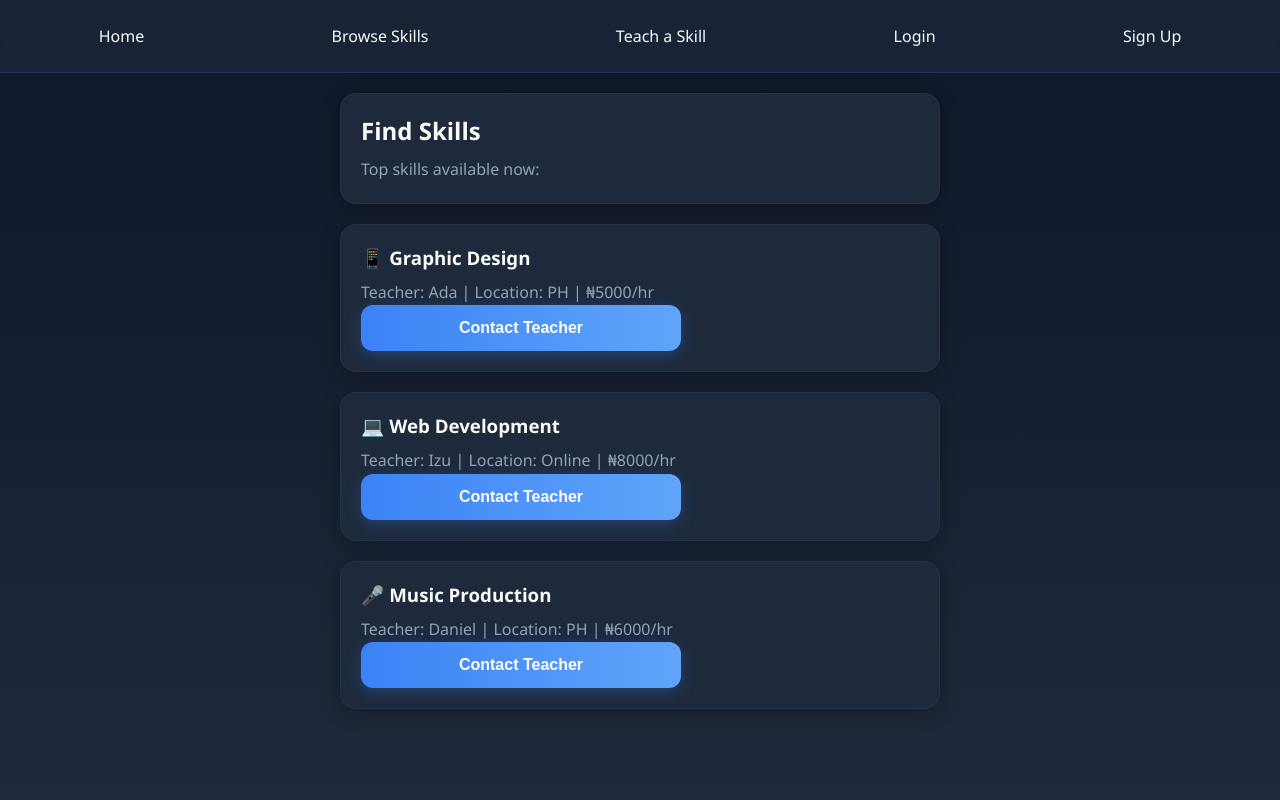
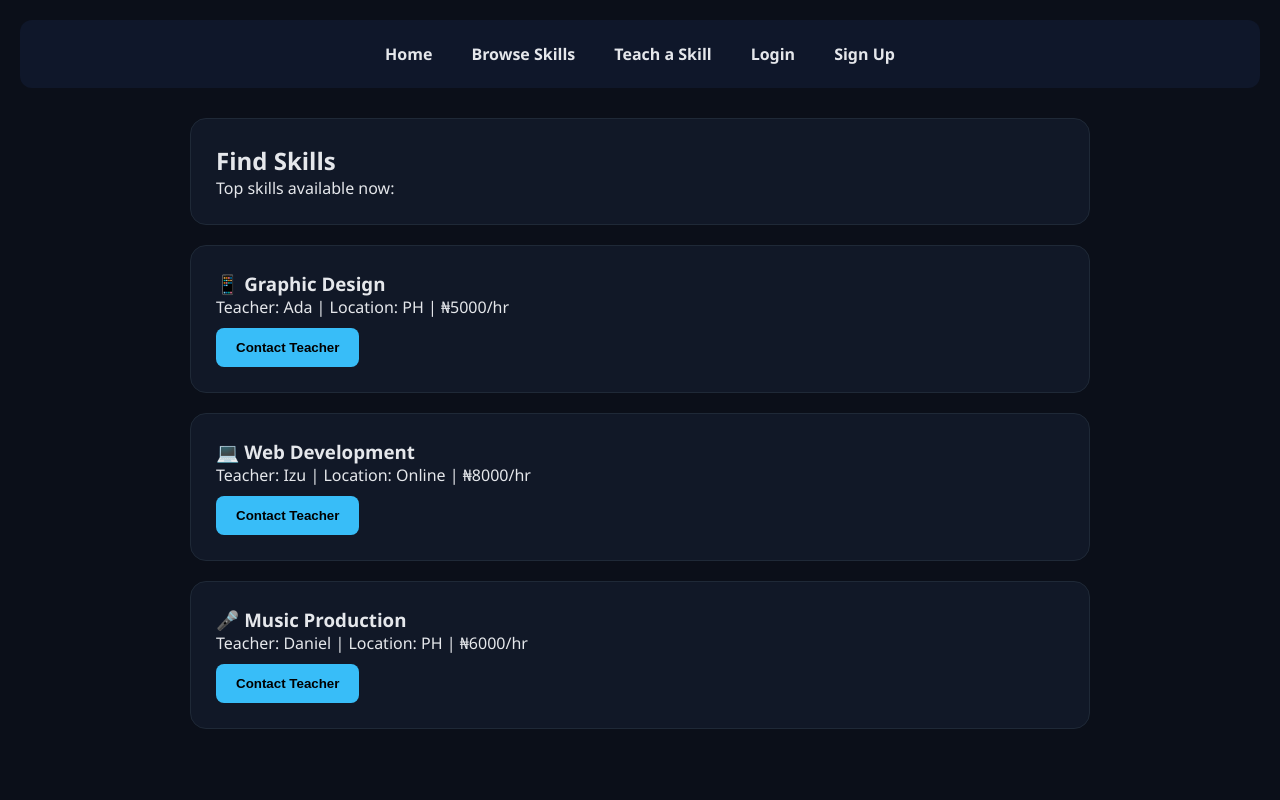
Before and after one commit to emma5004/Skillswap-, a Flask app: page /browse in a window 1280 px wide. Run offline with Flask 3, Linux system fonts and the light colour scheme; data that the repository does not hold is empty.

Commit message:
Refactor CSS variables and styles for new theme

```diff
--- a/static/style.css
+++ b/static/style.css
@@ -1,117 +1,58 @@
-/* ===== CLASSIC SKILLSWAP THEME ===== */
 :root {
-    --bg-dark: #0f172a; /* deep navy - classic */
-    --bg-card: #1e293b; /* card background */
-    --accent: #3b82f6;  /* royal blue */
-    --accent-glow: #60a5fa; /* glow */
-    --text: #f8fafc; /* white text */
-    --text-muted: #94a3b8; /* grey text */
+    --bg: #0b0f19;
+    --card: #111827;
+    --text: #e5e7eb;
+    --accent: #38bdf8;
 }
 
-* {
-    margin: 0;
-    padding: 0;
-    box-sizing: border-box;
+* { margin: 0; padding: 0; box-sizing: border-box; }
+
+body {
+    background: var(--bg);
+    color: var(--text);
+    font-family: 'Segoe UI', sans-serif;
+    padding: 20px;
 }
 
-body {
-    font-family: 'Segoe UI', Tahoma, Geneva, Verdana, sans-serif;
-    background: linear-gradient(180deg, #0f172a 0%, #1e293b 100%); /* classic gradient */
-    color: var(--text);
-    min-height: 100vh;
-    background-attachment: fixed; /* background stays when scrolling */
-}
-
-/* ===== NAVBAR - CLASSIC GLASS ===== */
 .navbar {
+    background: #0f172a;
+    padding: 15px 20px;
     display: flex;
     flex-wrap: wrap;
+    gap: 15px;
     justify-content: center;
-    gap: 10px;
-    padding: 15px;
-    background: rgba(30, 41, 59, 0.7); /* glass effect */
-    backdrop-filter: blur(10px); /* frosted glass */
-    border-bottom: 1px solid rgba(59, 130, 246, 0.2);
-    position: sticky;
-    top: 0;
-    z-index: 100;
+    margin-bottom: 30px;
+    border-radius: 12px;
 }
 
 .navbar a {
     color: var(--text);
     text-decoration: none;
-    padding: 10px 16px;
-    border-radius: 12px;
-    font-size: 14px;
-    font-weight: 500;
-    white-space: nowrap;
-    transition: all 0.3s ease;
+    font-weight: 600;
+    padding: 8px 12px;
 }
 
-.navbar a:hover {
-    background: var(--accent);
-    box-shadow: 0 0 15px var(--accent-glow); /* glow on hover */
+.navbar a:hover { color: var(--accent); }
+
+main { max-width: 900px; margin: 0 auto; }
+
+.card {
+    background: var(--card);
+    padding: 25px;
+    border-radius: 16px;
+    margin-bottom: 20px;
+    border: 1px solid #1f2937;
 }
 
-/* ===== CARDS - LIKE PREMIUM PROFILE CARDS ===== */
-.card {
-    background: var(--bg-card);
-    border: 1px solid rgba(59, 130, 246, 0.1);
-    border-radius: 16px;
-    padding: 20px;
-    margin: 15px;
-    box-shadow: 0 4px 20px rgba(0,0,0,0.3);
-    transition: transform 0.2s ease;
-}
-
-.card:hover {
-    transform: translateY(-3px);
-    box-shadow: 0 8px 30px rgba(59, 130, 246, 0.2);
-}
-
-/* ===== BUTTONS - CLASSIC GLOW ===== */
-button, .btn {
-    padding: 14px 24px;
-    font-size: 16px;
-    font-weight: 600;
-    border-radius: 12px;
+.btn {
+    background: var(--accent);
+    color: #000;
+    padding: 12px 20px;
+    border-radius: 8px;
+    text-decoration: none;
+    display: inline-block;
+    font-weight: bold;
     border: none;
-    background: linear-gradient(90deg, #3b82f6, #60a5fa);
-    color: white;
-    width: 100%;
-    max-width: 320px;
     cursor: pointer;
-    transition: all 0.3s ease;
-    box-shadow: 0 4px 15px rgba(59, 130, 246, 0.3);
-}
-
-button:hover, .btn:hover {
-    transform: scale(1.03);
-    box-shadow: 0 6px 25px rgba(96, 165, 250, 0.5);
-}
-
-/* ===== TEXT ===== */
-h1, h2, h3 {
-    color: var(--text);
-    margin-bottom: 10px;
-}
-
-p {
-    color: var(--text-muted);
-    line-height: 1.6;
-}
-
-/* ===== MOBILE RESPONSIVE ===== */
-@media (min-width: 768px) {
-    .navbar {
-        justify-content: space-around;
-        gap: 20px;
+    margin-top: 10px;
     }
-    .navbar a {
-        font-size: 16px;
-    }
-    .card {
-        max-width: 600px;
-        margin: 20px auto;
-    }
-    }
```
